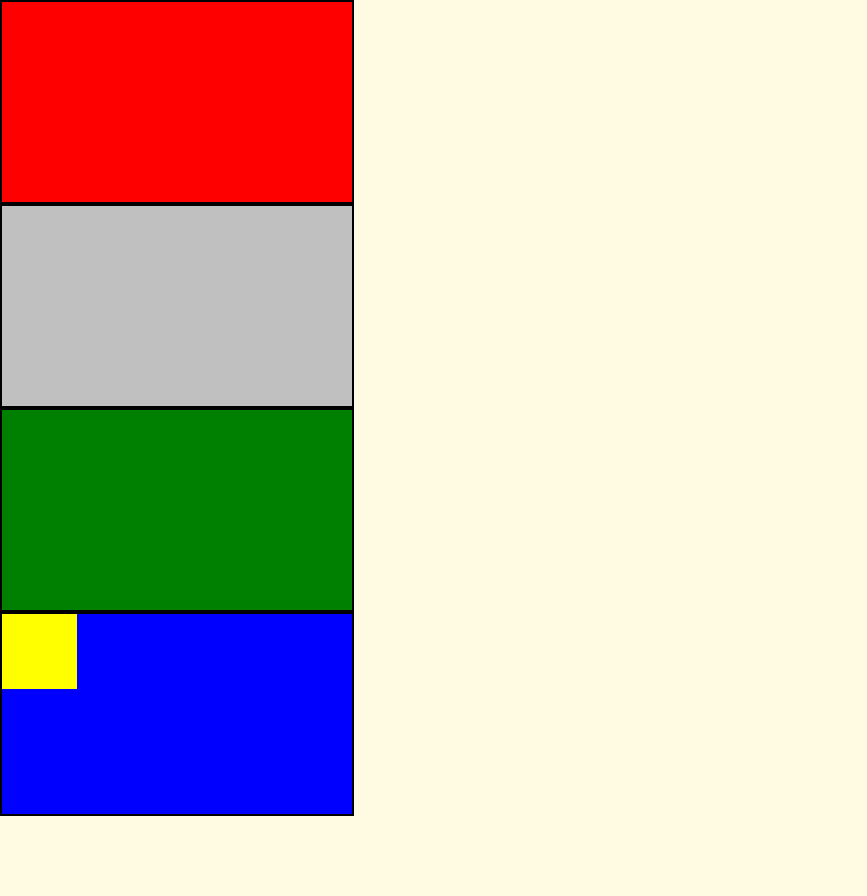
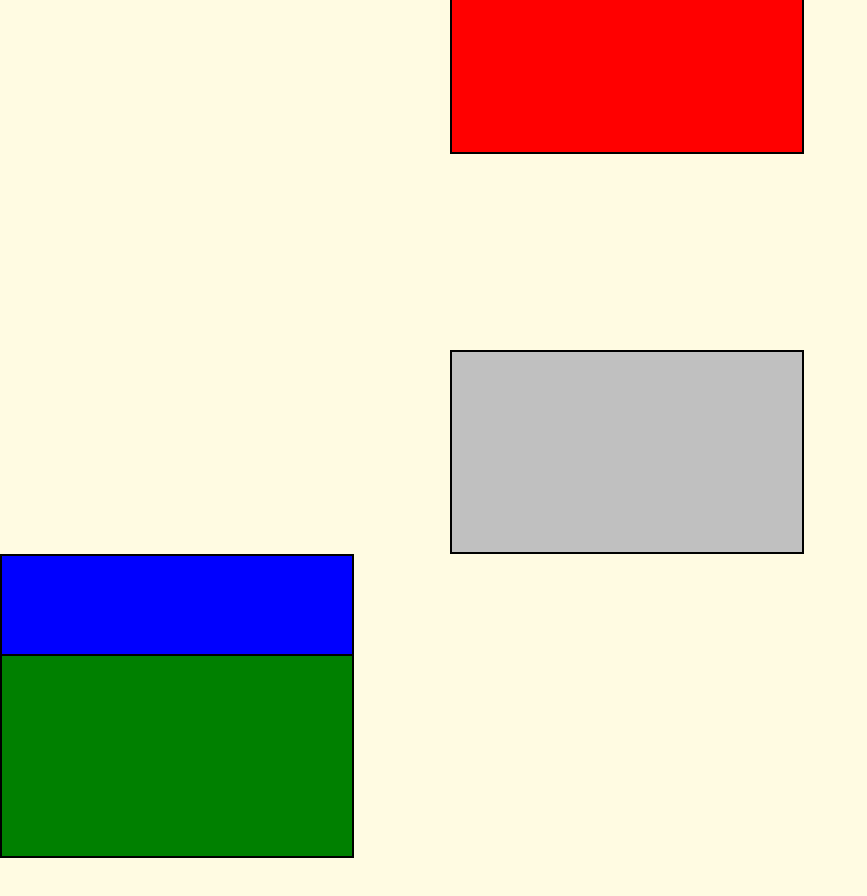
Before and after one commit to MonikaPalova/Front-End-Web-FMI, a plain HTML site: page 02-CSS-excercises/solutions/excercise-6/index.html in a window 1280 px wide. Shown: the top 896 px of the page, without its empty margins (0-867 px from the left). Drawn offline with Linux system fonts and the light colour scheme.

Commit message:
exercise 6-1

```diff
--- a/02-CSS-excercises/solutions/excercise-6/edit-me.css
+++ b/02-CSS-excercises/solutions/excercise-6/edit-me.css
@@ -1,19 +1,23 @@
 #red {
-
+	margin-top: 300px;
+	margin-left:400px;
+	position: absolute;
+	left: 50px;
+	top: -350px;
 }
 
 #silver {
-
+	margin-top: 350px;
+	margin-left:450px;
 }
 
-#green {
-
-}
+#green {margin-right: 0px;margin-top: 100px;position: fixed;}
 
 #blue {
-
+    display: grid;
 }
 
 #yellow {
-
+    align-self: end;
+    justify-self: end;
 }
```
